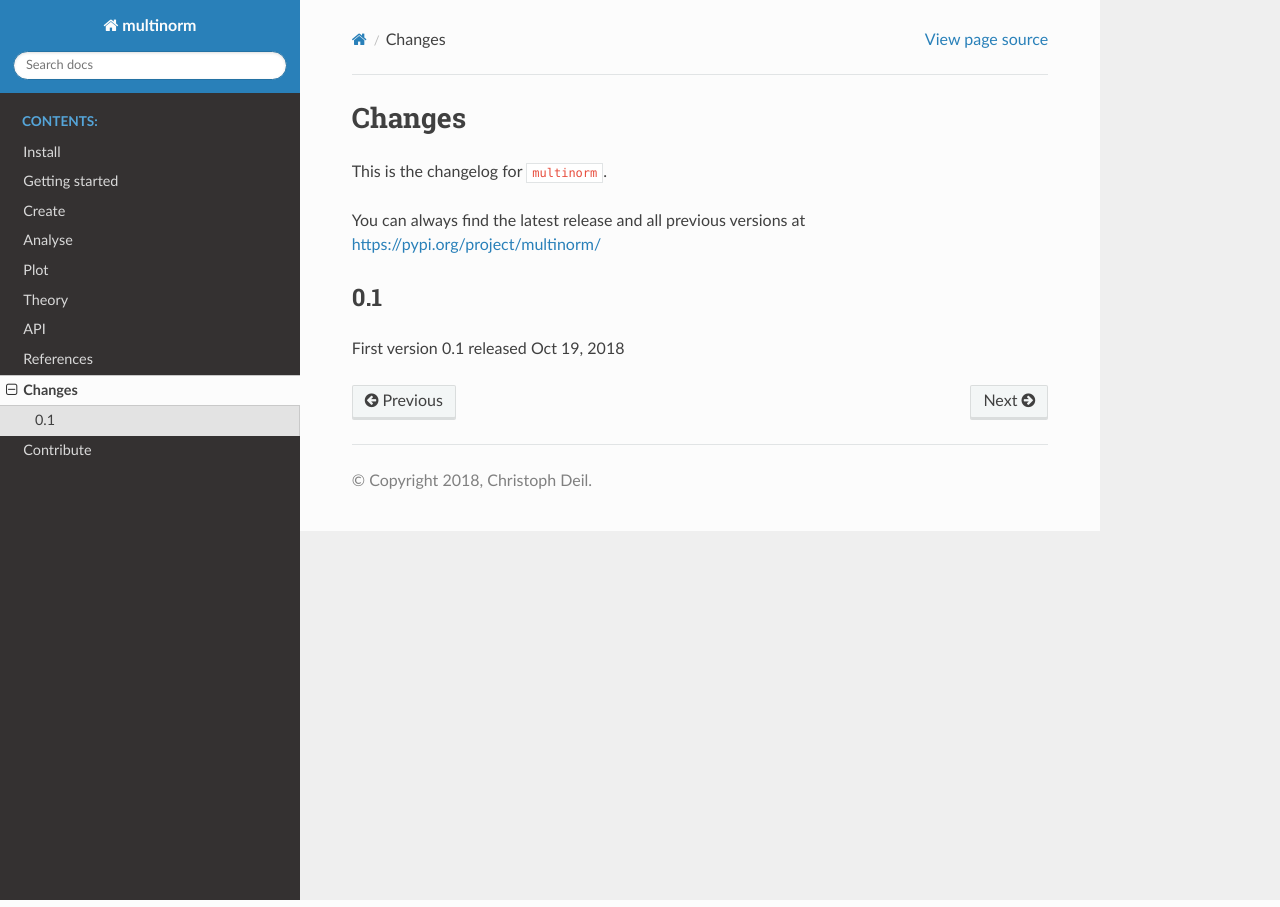
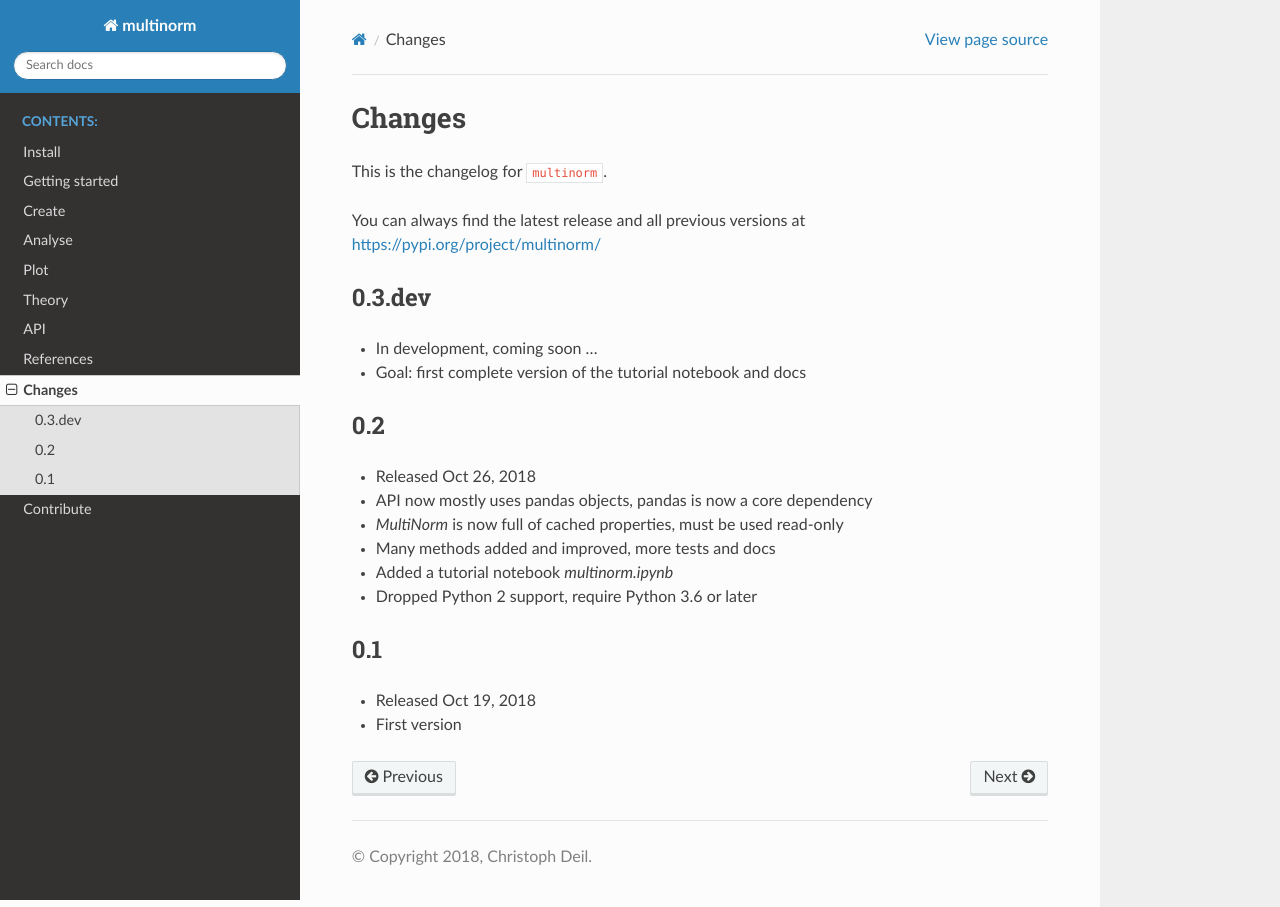
Before and after one commit to cdeil/multinorm, a Sphinx documentation site: the page built from docs/changes.rst, in a window 1280 px wide. Built offline with Sphinx 7.4.7 and the Read the Docs theme 2.0.0, drawn with Linux system fonts in a browser that asks for light colours.

Commit message:
Update docs/changes.rst

```diff
--- a/docs/changes.rst
+++ b/docs/changes.rst
@@ -6,7 +6,30 @@ This is the changelog for ``multinorm``.
 You can always find the latest release and all previous versions
 at https://pypi.org/project/multinorm/
 
+.. _v0.3:
+
+0.3.dev
+-------
+
+- In development, coming soon ...
+- Goal: first complete version of the tutorial notebook and docs
+
+.. _v0.2:
+
+0.2
+---
+
+- Released Oct 26, 2018
+- API now mostly uses pandas objects, pandas is now a core dependency
+- `MultiNorm` is now full of cached properties, must be used read-only
+- Many methods added and improved, more tests and docs
+- Added a tutorial notebook `multinorm.ipynb`
+- Dropped Python 2 support, require Python 3.6 or later
+
+.. _v0.1:
+
 0.1
 ---
 
-First version 0.1 released Oct 19, 2018
+- Released Oct 19, 2018
+- First version
```
